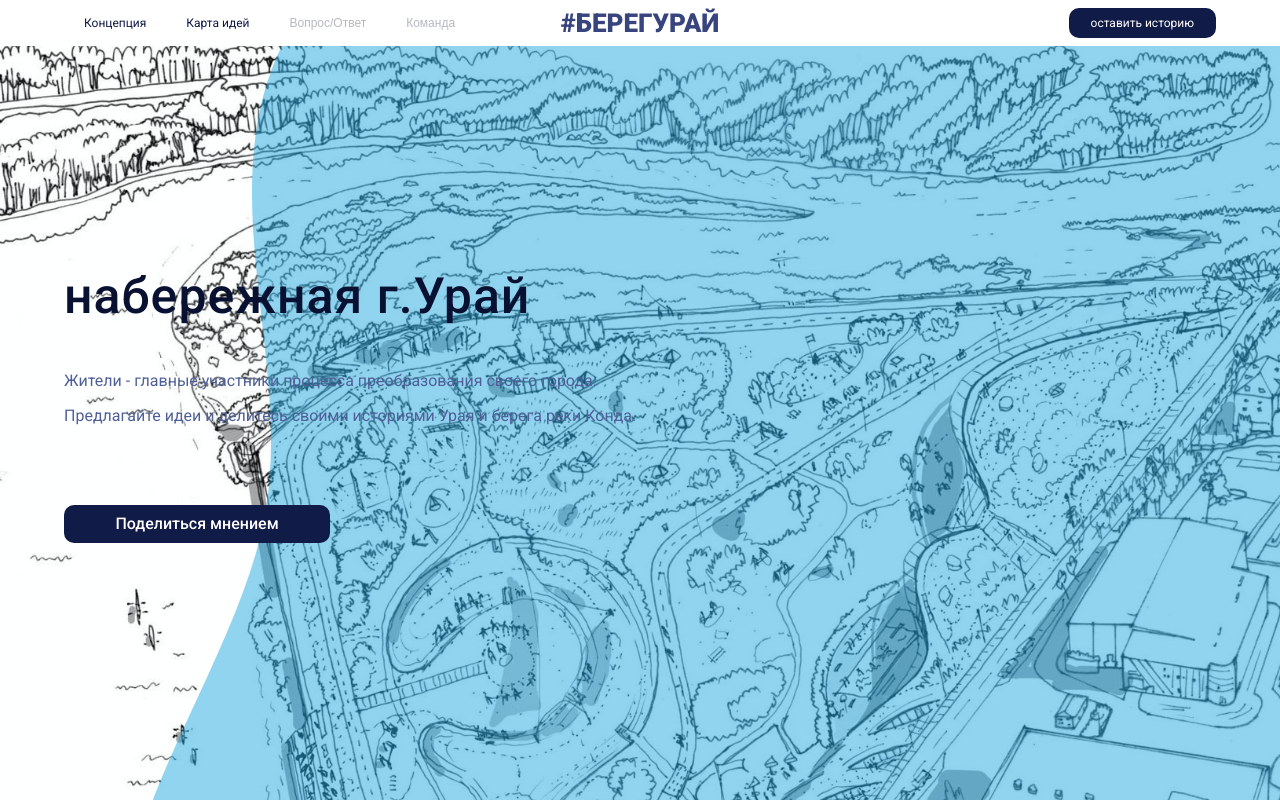
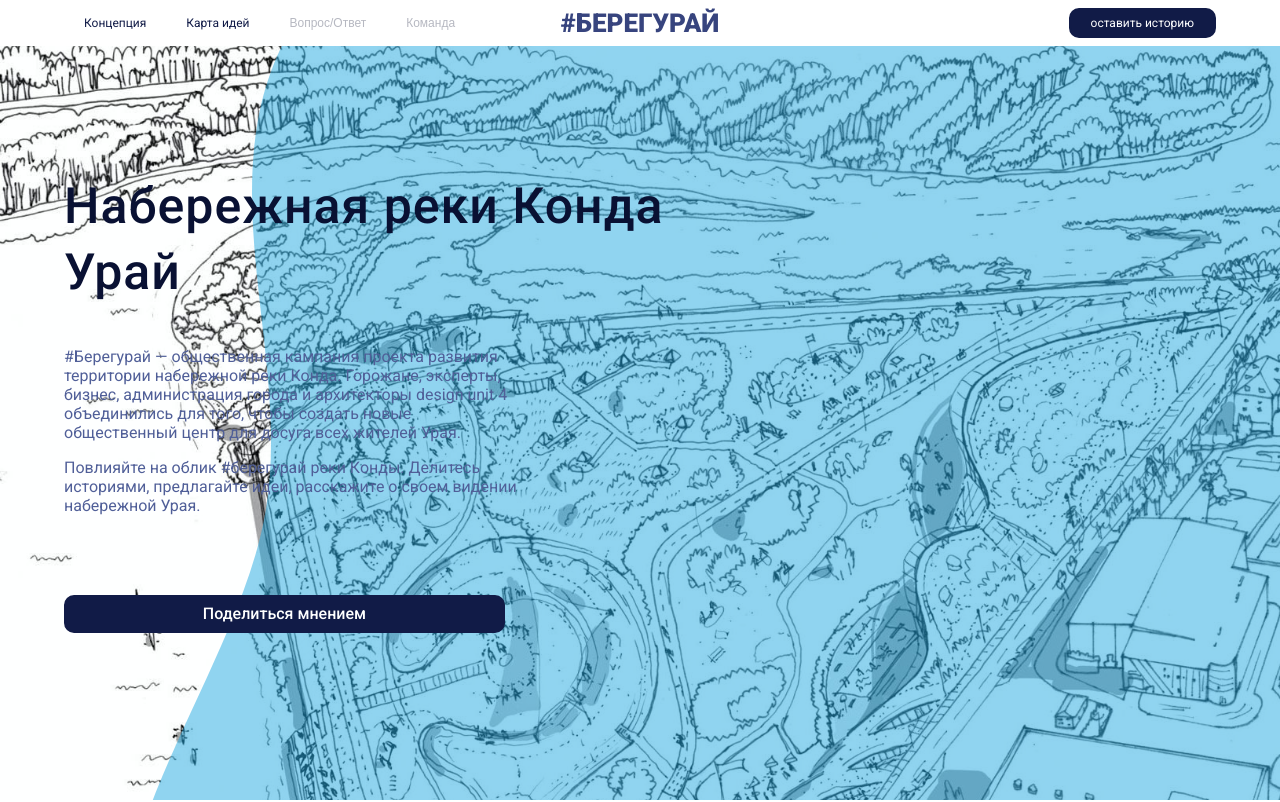
Before and after one commit to designunit/bereguray, a Next.js app: page / in a window 1280 px wide. Shown: the top 802 px of the page. Built offline with nearby package versions, Linux system fonts and the light colour scheme.

Commit message:
fist screen text

```diff
--- a/src/components/Hero/index.module.css
+++ b/src/components/Hero/index.module.css
@@ -1,5 +1,6 @@
 .description {
     color: #505f98;
+    max-width: 40%;
 }
 
 .content {
@@ -7,8 +8,8 @@
 }
 
 .heroButtons {
-    width: 50%;
-    min-width: 200px;
+    width: 40%;
+    min-width: 150px;
 
     padding-top: 64px;
 }
--- a/src/components/Hero/index.tsx
+++ b/src/components/Hero/index.tsx
@@ -10,15 +10,16 @@ export const Hero: React.SFC = () => {
     return (
         <>
             <Title>
-                набережная г.Урай
+                Набережная реки Конда<br/>Урай
             </Title>
 
             <span className={styles.heroSubtitle}>
                 <p className={styles.description}>
-                    Жители - главные участники процесса преобразования своего города.
+                #Берегурай — общественная кампания проекта развития территории набережной реки Конда. Горожане, эксперты, бизнес, администрация города и архитекторы design unit 4 объединились для того, чтобы создать новые общественный центр для досуга всех жителей Урая.
+
                 </p>
                 <p className={styles.description}>
-                    Предлагайте идеи и делитесь своими историями Урая и берега реки Конда.
+                Повлияйте на облик #берегурай реки Конды. Делитесь историями, предлагайте идеи, расскажите о своем видении набережной Урая.
                 </p>
             </span>
 
```
